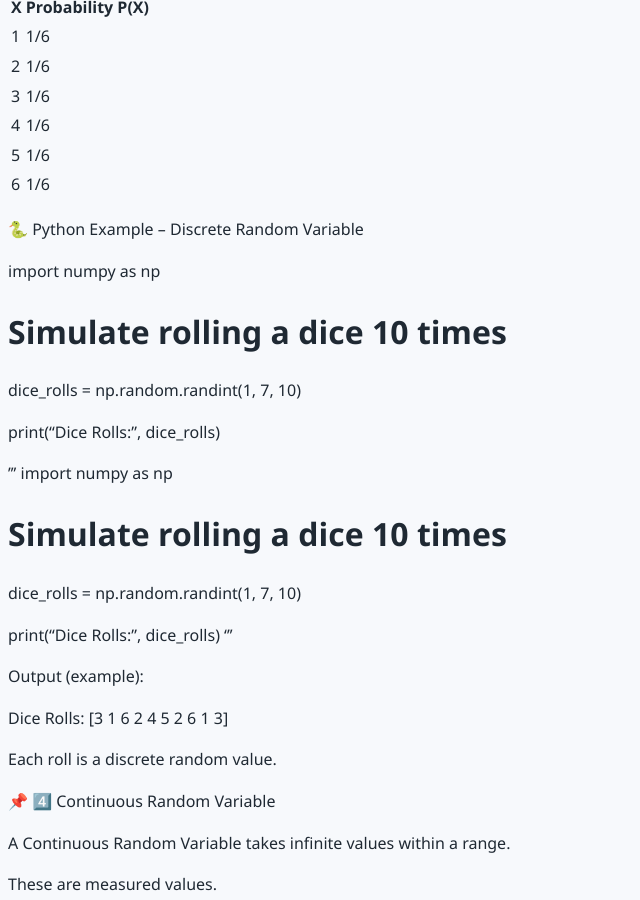
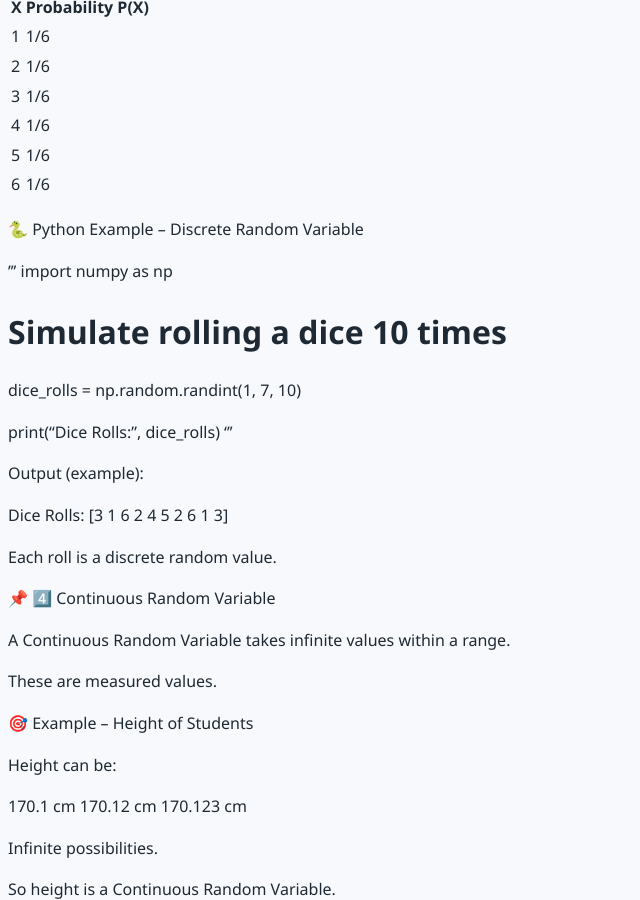
Before and after one commit to irshadvaza/irshadvaza.tech, a Jekyll site: the page built from learning-guides/statistics/06_random_variables.md, in a window 1280 px wide and 900 px high, scrolled down 1256 px. Shown: the whole window, without its empty margins (0-640 px from the left). Built offline with Jekyll 4.4.1, drawn with Linux system fonts in a browser that asks for light colours; our own code applies the rules of GitHub Pages for plain Markdown files.

Commit message:
Update 06_random_variables.md

```diff
--- a/learning-guides/statistics/06_random_variables.md
+++ b/learning-guides/statistics/06_random_variables.md
@@ -78,15 +78,6 @@ For a fair dice:
 
 
 🐍 Python Example – Discrete Random Variable
-
-import numpy as np
-
-# Simulate rolling a dice 10 times
-dice_rolls = np.random.randint(1, 7, 10)
-
-print("Dice Rolls:", dice_rolls)
-
-
 
 '''
 import numpy as np
```
